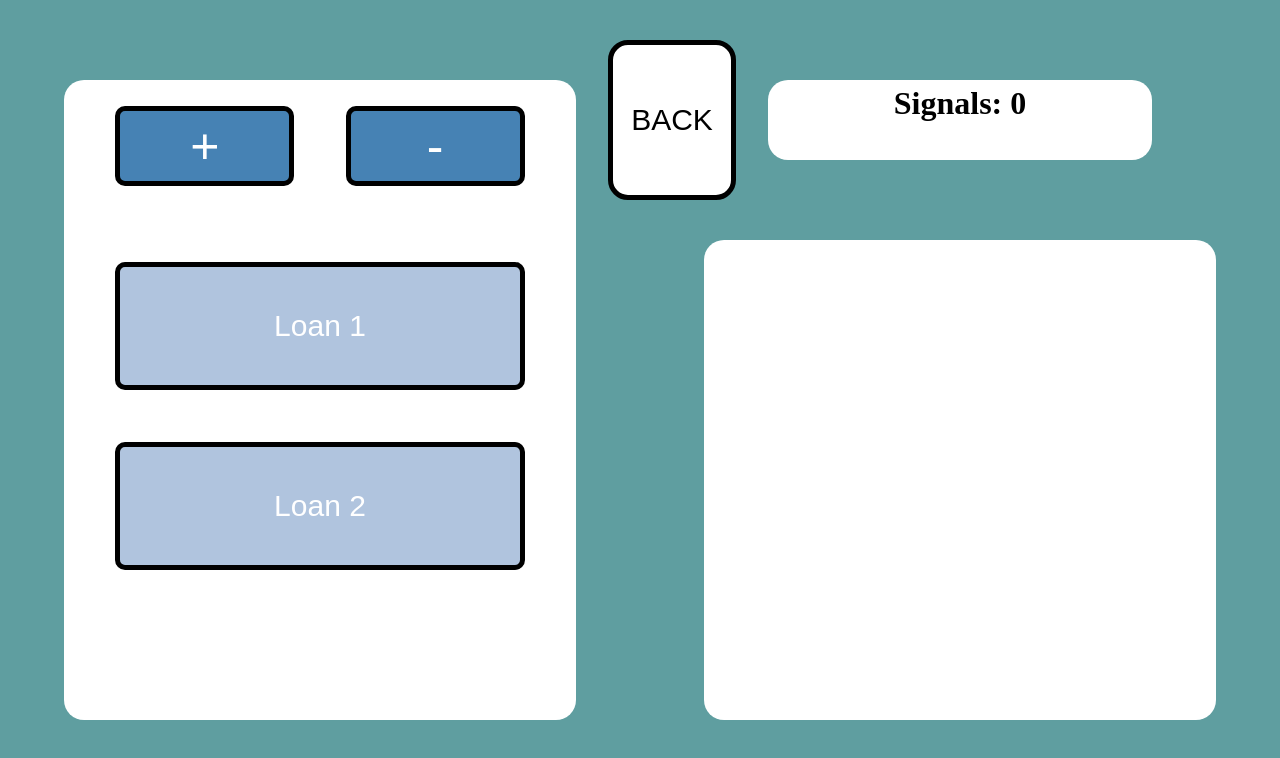
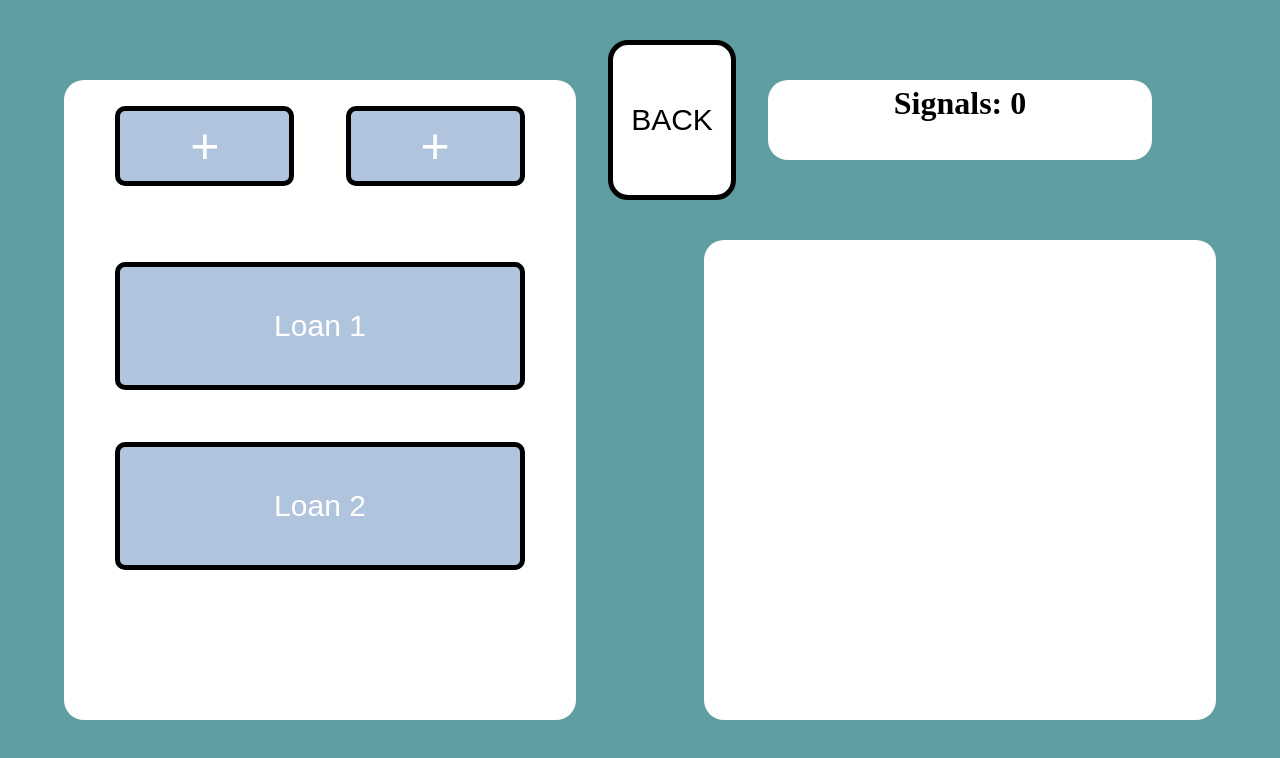
Before and after one commit to ArcImperium/SignalClicker, a React (Vite) app: page / in a window 1280 px wide. Both pictures are taken after a click on the button "BANK". Shown: the top 758 px of the page. Built offline with nearby package versions, Linux system fonts and the light colour scheme.

Commit message:
Tried to get loans to work (still not working).

```diff
--- a/src/App.jsx
+++ b/src/App.jsx
@@ -37,7 +37,7 @@ function App() {
   return (
     <>
     <button className="bank-button" onClick={() => setShowBank(true)}>BANK</button>
-    {showBank && (<Bank setShowBank={setShowBank} signals={signals}/>)}
+    {showBank && (<Bank setShowBank={setShowBank} signals={signals} setSignals={setSignals}/>)}
     <div className="clicker-container">
       <h1 className="display-multiplier">Multiplier: {multiplier}</h1>
       <h1 className="display-multiplier">Generator Multiplier: {autoMultiplier}</h1>
--- a/src/Bank.css
+++ b/src/Bank.css
@@ -42,6 +42,19 @@
 
 .loan-button:hover {
     box-shadow: inset 0 0 10px 5px cornflowerblue;
+}
+
+.static-loan-button {
+    position: relative;
+    width: 35%;
+    height: 80px;
+    margin: 5%;
+
+    background-color: lightsteelblue;
+    color: white;
+    border-radius: 10px;
+    border: 5px solid black;
+    font-size: 50px;
 }
 
 .loan {
--- a/src/bank.jsx
+++ b/src/bank.jsx
@@ -1,12 +1,16 @@
 import {useState} from 'react'
 import './Bank.css'
 
-function Bank({setShowBank, signals}) {
+function Bank({setShowBank, signals, setSignals}) {
     const [showSlider, setShowSlider] = useState(false)
     const [sliderValue, setSliderValue] = useState(0)
     const [sliderTime, setSliderTime] = useState(0)
     const [loan1Interest, setLoan1Interest] = useState(0)
     const [loan2Interest, setLoan2Interest] = useState(0)
+    const [loan1Time, setLoan1Time] = useState(0)
+    const [loan2Time, setLoan2Time] = useState(0)
+    const [loan1Value, setLoan1Value] = useState(0)
+    const [loan2Value, setLoan2Value] = useState(0)
 
     const [showLoan1, setShowLoan1] = useState(false)
     const [loan1Active, setLoan1Active] = useState(false)
@@ -22,6 +26,21 @@ function Bank({setShowBank, signals}) {
         }
     }
 
+    function startLoan1() {
+        setLoan1Active(true)
+        setLoan1Value(sliderValue)
+        setSignals(prev => prev + sliderValue)
+        setLoan1Time(sliderTime)
+        setTimeout(() => {setSignals(prev => prev - (loan1Value + loan1Interest)); setLoan1Active(false)}, loan1Time * 1000)
+    }
+    function startLoan2() {
+        setLoan2Active(true)
+        setLoan2Value(sliderValue)
+        setSignals(prev => prev + sliderValue)
+        setLoan2Time(sliderTime)
+        setTimeout(() => {setSignals(prev => prev - (loan2Value + loan2Interest)); setLoan2Active(false)}, loan2Time * 1000)
+    }
+
     return(
         <>
         <div className="bank-container">
@@ -32,8 +51,10 @@ function Bank({setShowBank, signals}) {
         </div>
         <div className="bank-display">
             <div className="loan-button-display">
-                <button className="loan-button" onClick={() => {}}>+</button>
-                <button className="loan-button" onClick={() => {}}>-</button>
+                {(showLoan1 && !loan1Active) && (<button className="loan-button" onClick={() => startLoan1()}>+</button>)}
+                {(!showLoan1 || loan1Active) && (<button className="static-loan-button">+</button>)}
+                {(showLoan2 && !loan2Active) && (<button className="loan-button" onClick={() => startLoan2()}>+</button>)}
+                {(!showLoan2 || loan2Active) && (<button className="static-loan-button">+</button>)}
             </div>
             {showLoan1 && (<button className="loan" onClick={() => {setShowLoan1(false), setShowSlider(false)}}>Loan 1 {loan1Active && (<>(Active)</>)}</button>)}
             {!showLoan1 && (<button className="static-loan" onClick={() => {setShowLoan1(true), setShowLoan2(false), setShowSlider(true)}}>Loan 1 {loan1Active && (<>(Active)</>)}</button>)}
```
